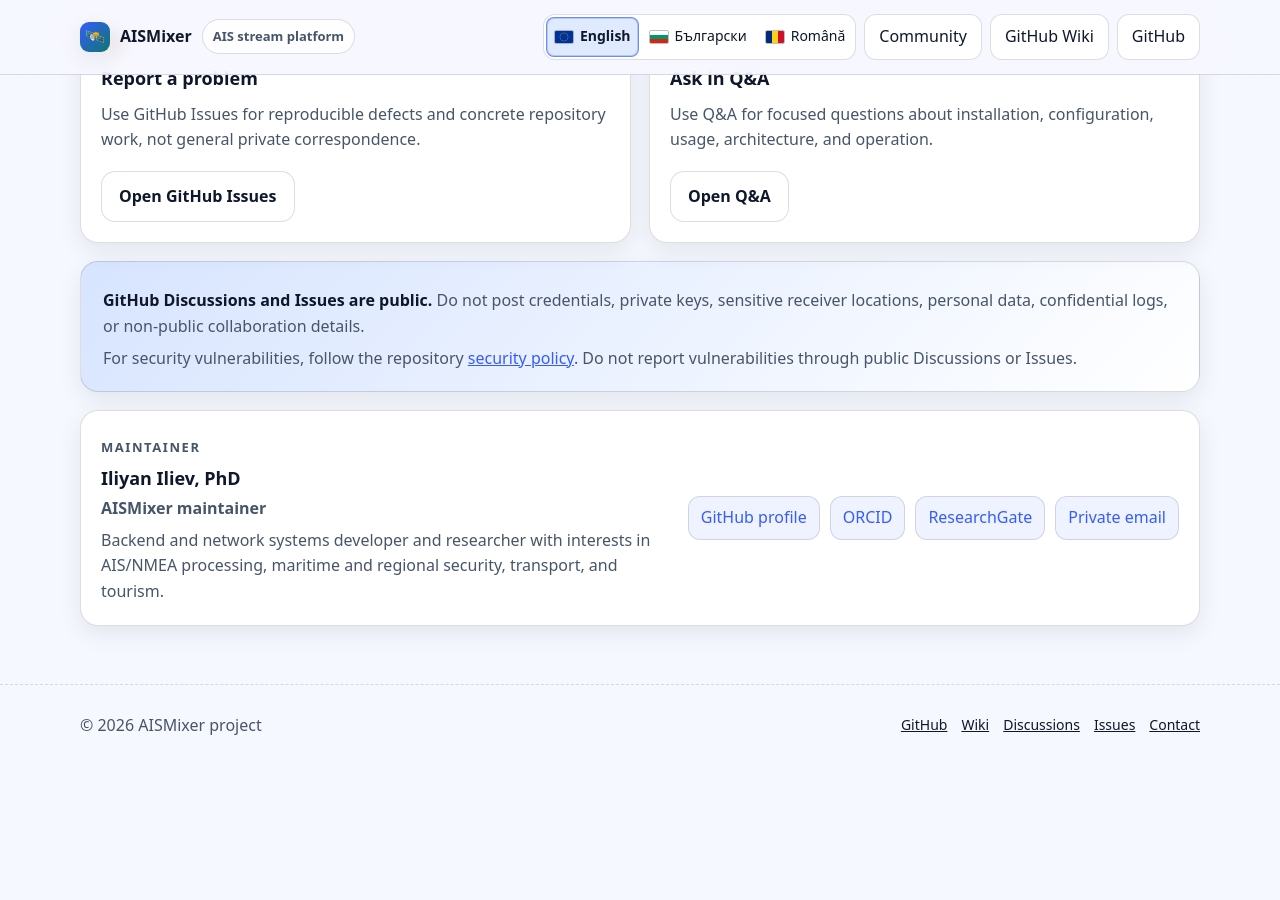
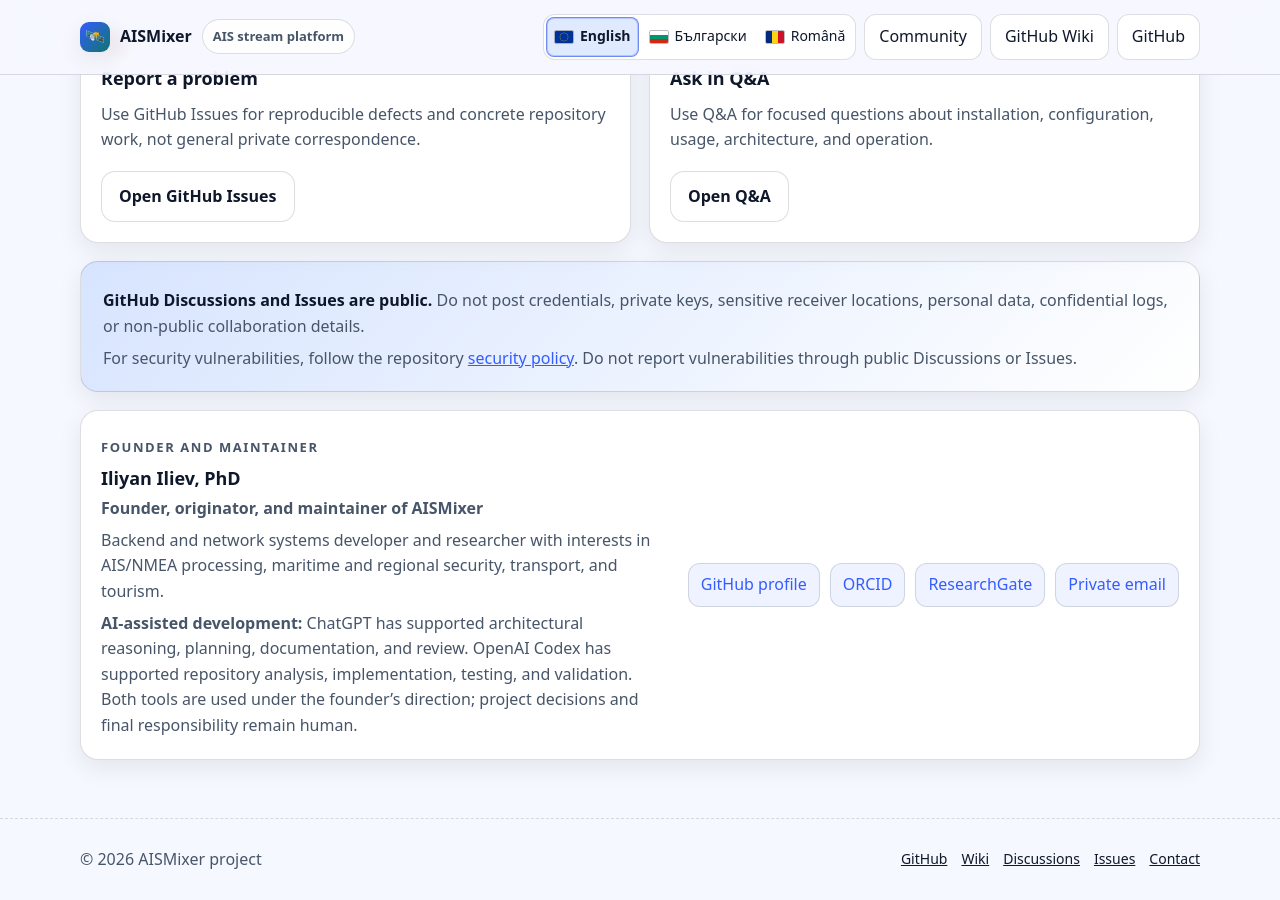
Before and after one commit to iliyan85/aismixer, a Jekyll site: the page docs/index.html, which Jekyll copies as it is, in a window 1280 px wide and 900 px high, scrolled down 10379 px. Built offline with Jekyll 4.4.1, drawn with Linux system fonts in a browser that asks for light colours; before the commit the page ends 11145 px from its top, so only the background shows below that.

Commit message:
Document project founder and AI-assisted development

```diff
--- a/docs/bg/index.html
+++ b/docs/bg/index.html
@@ -605,10 +605,11 @@
       </aside>
       <article class="card maintainer-card">
         <div>
-          <p class="eyebrow">Отговорник за поддръжката</p>
+          <p class="eyebrow">Основател и отговорник за поддръжката</p>
           <h3>Iliyan Iliev, PhD</h3>
-          <p class="maintainer-role">Отговорник за поддръжката на AISMixer</p>
+          <p class="maintainer-role">Основател, идеолог и отговорник за поддръжката на AISMixer</p>
           <p>Разработчик и изследовател в областта на сървърните и мрежовите системи с интереси в обработката на AIS/NMEA данни, морската и регионалната сигурност, транспорта и туризма.</p>
+          <p><strong>Разработка с ИИ съдействие:</strong> ChatGPT подпомага архитектурното обмисляне, планирането, документацията и прегледите. OpenAI Codex подпомага анализа на хранилището, реализацията, тестовете и проверките. И двата инструмента се използват под ръководството на основателя; решенията и крайната отговорност за проекта остават човешки.</p>
         </div>
         <div class="links maintainer-links" role="group" aria-label="Връзки към отговорника за поддръжката">
           <a href="https://github.com/iliyan85" target="_blank" rel="noopener">GitHub профил</a>
--- a/docs/index.html
+++ b/docs/index.html
@@ -605,10 +605,11 @@
       </aside>
       <article class="card maintainer-card">
         <div>
-          <p class="eyebrow">Maintainer</p>
+          <p class="eyebrow">Founder and maintainer</p>
           <h3>Iliyan Iliev, PhD</h3>
-          <p class="maintainer-role">AISMixer maintainer</p>
+          <p class="maintainer-role">Founder, originator, and maintainer of AISMixer</p>
           <p>Backend and network systems developer and researcher with interests in AIS/NMEA processing, maritime and regional security, transport, and tourism.</p>
+          <p><strong>AI-assisted development:</strong> ChatGPT has supported architectural reasoning, planning, documentation, and review. OpenAI Codex has supported repository analysis, implementation, testing, and validation. Both tools are used under the founder’s direction; project decisions and final responsibility remain human.</p>
         </div>
         <div class="links maintainer-links" role="group" aria-label="Maintainer links">
           <a href="https://github.com/iliyan85" target="_blank" rel="noopener">GitHub profile</a>
--- a/docs/ro/index.html
+++ b/docs/ro/index.html
@@ -606,10 +606,11 @@
       </aside>
       <article class="card maintainer-card">
         <div>
-          <p class="eyebrow">Responsabil de întreținere</p>
+          <p class="eyebrow">Fondator și responsabil de întreținere</p>
           <h3>Iliyan Iliev, PhD</h3>
-          <p class="maintainer-role">Responsabil de întreținerea AISMixer</p>
+          <p class="maintainer-role">Fondator, inițiator și responsabil de întreținerea AISMixer</p>
           <p>Dezvoltator și cercetător în sisteme backend și de rețea, interesat de procesarea AIS/NMEA, securitatea maritimă și regională, transport și turism.</p>
+          <p><strong>Dezvoltare asistată de IA:</strong> ChatGPT sprijină analiza arhitecturală, planificarea, documentația și revizuirea. OpenAI Codex sprijină analiza depozitului, implementarea, testarea și validarea. Ambele instrumente sunt utilizate sub conducerea fondatorului; deciziile și responsabilitatea finală pentru proiect rămân umane.</p>
         </div>
         <div class="links maintainer-links" role="group" aria-label="Legături ale responsabilului de întreținere">
           <a href="https://github.com/iliyan85" target="_blank" rel="noopener">Profil GitHub</a>
```
